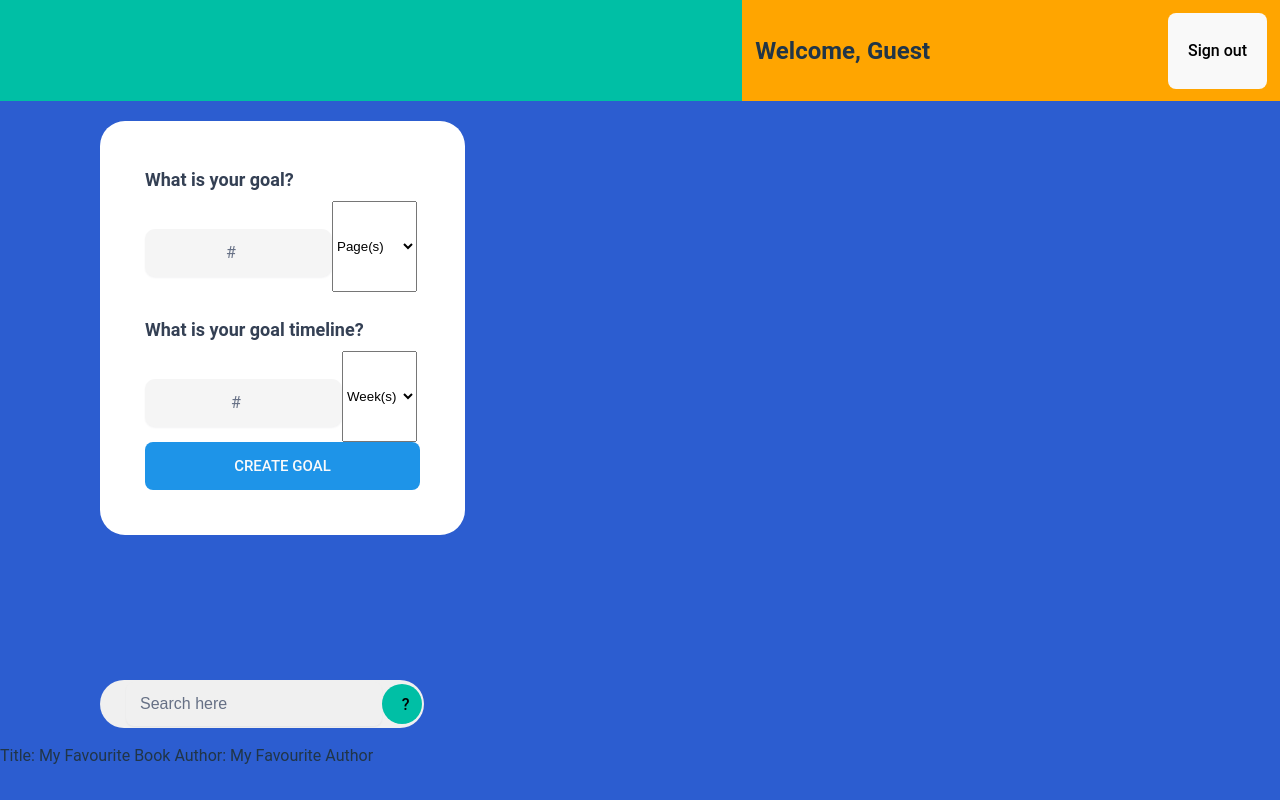
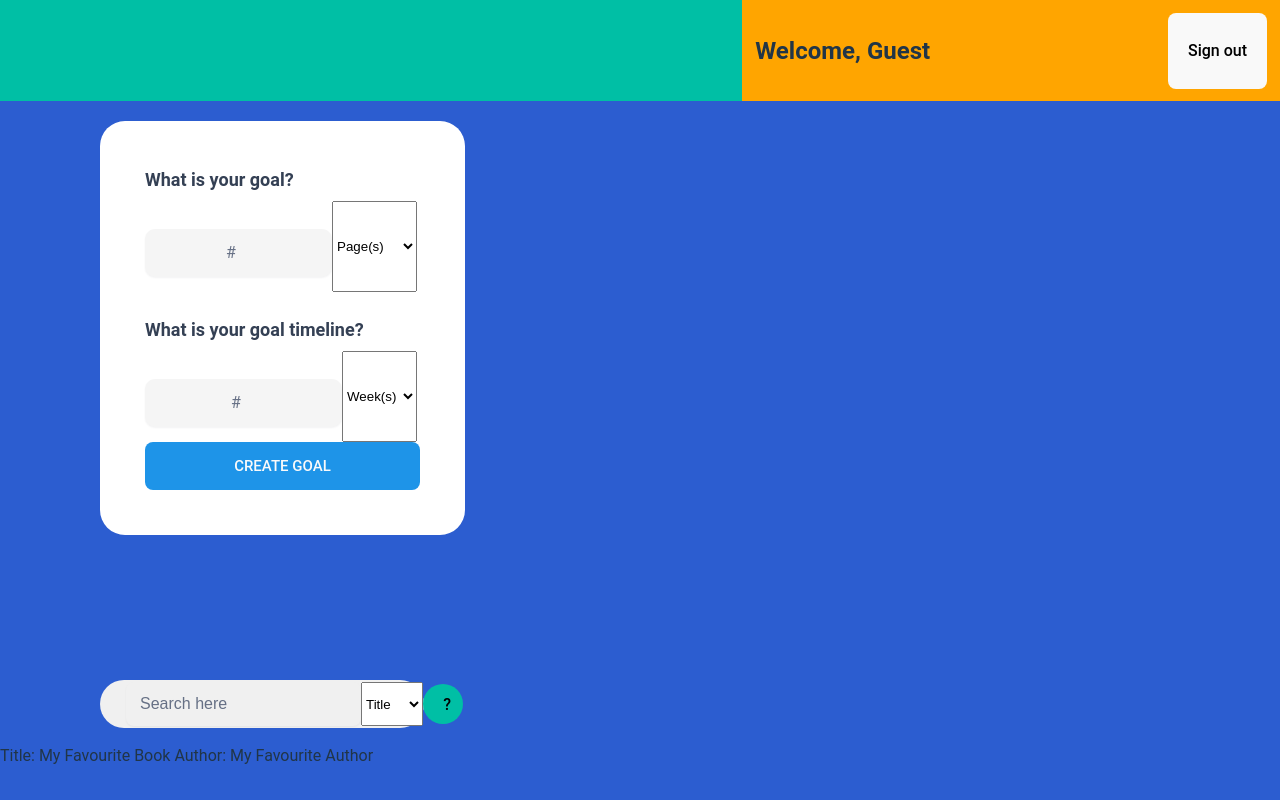
Before and after one commit to MitchWAldrich/book-club, a React (Vite) app: page /dashboard in a window 1280 px wide. Shown: the top 800 px of the page. Built offline with nearby package versions, Linux system fonts and the light colour scheme; no server answers.

Commit message:
update search logic

```diff
--- a/src/components/Searchbar.jsx
+++ b/src/components/Searchbar.jsx
@@ -2,16 +2,22 @@ import {useState, useEffect} from 'react';
 import axios from 'axios';
 
 const SearchBar = () => {
+  // const [searched, setSearched] = useState(false);
   const [searchInput, setSearchInput] = useState('');
+  const [searchTypeValue, setSearchTypeValue] = useState('');
   const [title, setTitle] = useState('');
   const [author, setAuthor] = useState('');
 
   const results = {title: 'My Favourite Book', author: 'My Favourite Author'};
   console.log('title', title)
+  console.log('STV', searchTypeValue)
 
   useEffect(() => {
+    const searchType = document.getElementById("searchCategory") ?? 'title';
+    setSearchTypeValue(searchType.options[searchType.selectedIndex]);
+    console.log('*****', searchType);
     // axios.get(`https://www.googleapis.com/books/v1/volumes?q=flowers+inauthor:keyes&key=AIzaSyCbCvAB05gA9TWOT7FWCNpJvOTDAPufP_k`)
-    axios.get(`https://www.googleapis.com/books/v1/volumes?q=${title}+&key=AIzaSyCbCvAB05gA9TWOT7FWCNpJvOTDAPufP_k`)
+    axios.get(`https://www.googleapis.com/books/v1/volumes?q=${searchTypeValue}+&key=AIzaSyCbCvAB05gA9TWOT7FWCNpJvOTDAPufP_k`)
         .then(function (response) {
             console.log('bookResp', response);
         })
@@ -33,6 +39,7 @@ const handleSearch = (e) => {
   setTitle(title);
   console.log('titleSET', title);
   setAuthor(author);
+  // setSearched(true);
 }
 
   return (
@@ -45,7 +52,12 @@ const handleSearch = (e) => {
               type="text"
               placeholder="Search here"
               onChange={handleChange}
+              onSubmit={handleSearch}
               value={searchInput} />
+            <select id="searchCategory" name="searchCategory">
+                <option value="title">Title</option>
+                <option value="author">Author</option>
+            </select>
             <button className="searchButton" type="submit" onSubmit={handleSearch}>?</button>
           </div>
         </form>
```
